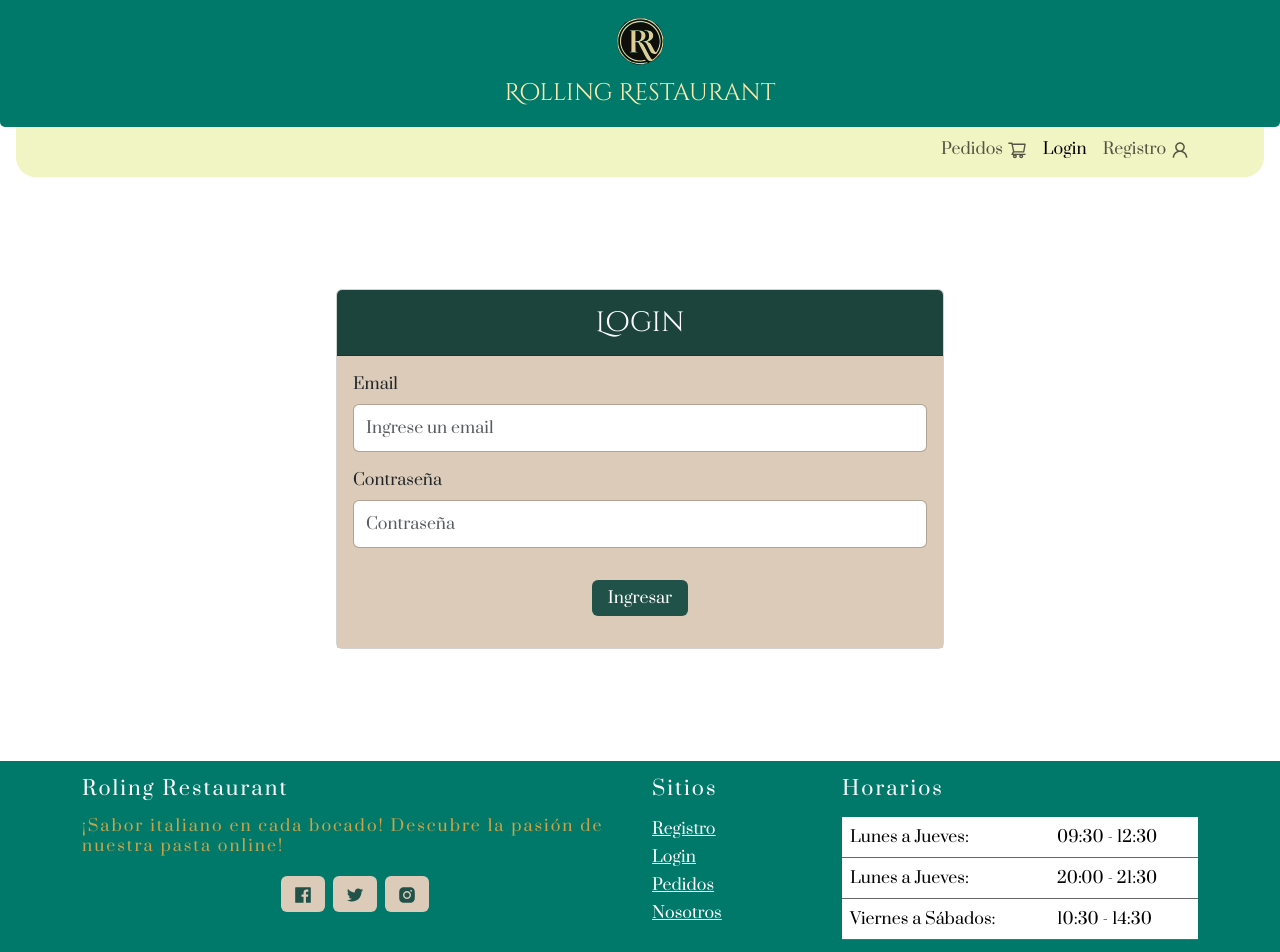
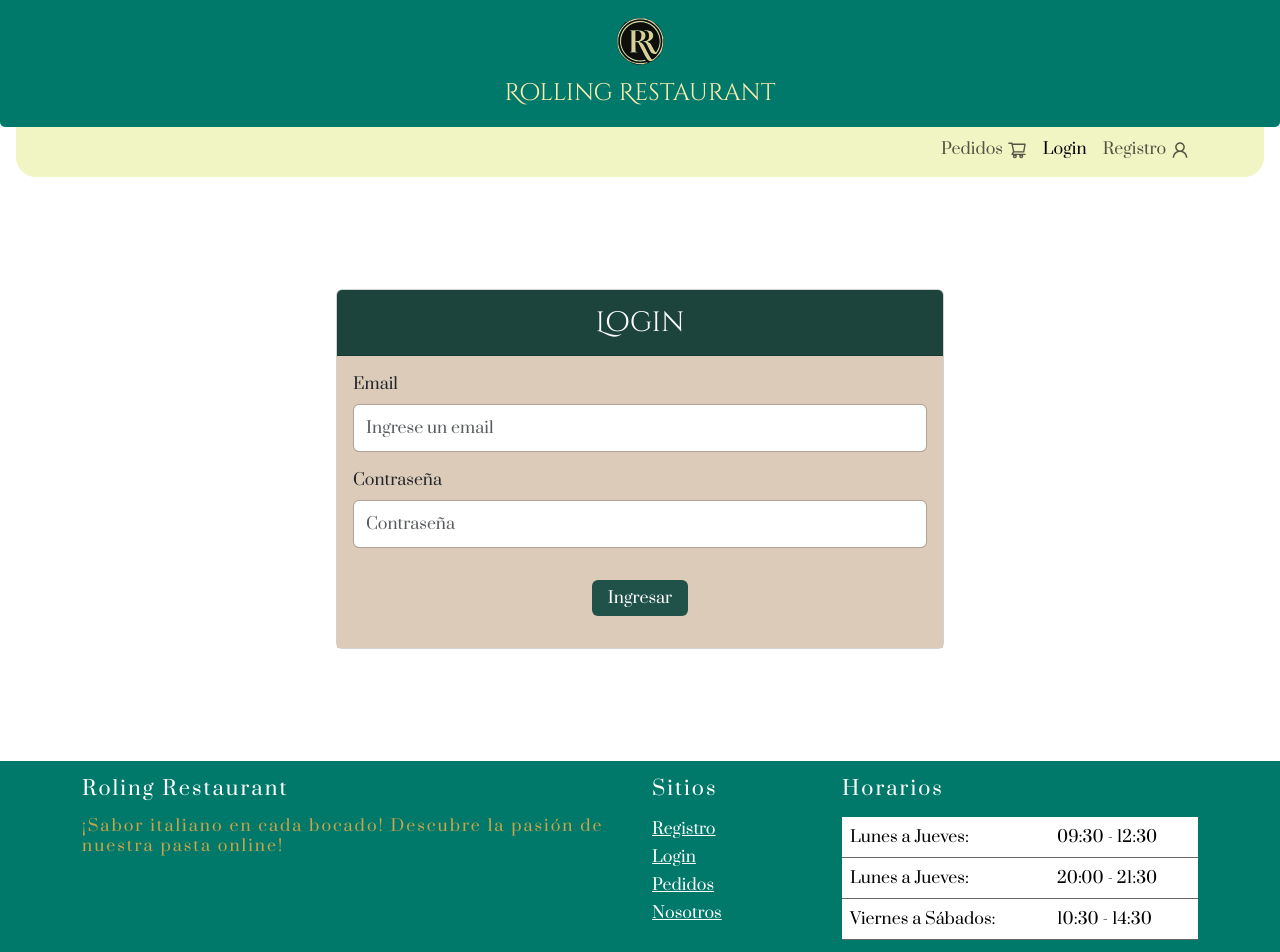
Before and after one commit to rafaortega191/rollingRestaurant-frontend, a React (Vite) app: page /login in a window 1280 px wide. Shown: the top 952 px of the page. Built offline with nearby package versions, Linux system fonts and the light colour scheme.

Commit message:
cambios en footer
se elimino los botones de redes sociales

```diff
--- a/src/components/common/Footer.jsx
+++ b/src/components/common/Footer.jsx
@@ -2,11 +2,7 @@ import React from "react";
 import { Container, Row, Col, Table, Button } from "react-bootstrap";
 import { Link } from "react-router-dom";
 import "./Footer.css";
-import {
-  AiFillFacebook,
-  AiOutlineTwitter,
-  AiFillInstagram,
-} from "react-icons/ai";
+
 
 const Footer = () => {
   return (
@@ -27,17 +23,7 @@ const Footer = () => {
               ¡Sabor italiano en cada bocado! Descubre la pasión de nuestra
               pasta online!
             </h6>
-            <div className="d-flex justify-content-center mx-auto">
-              <Button b className="m-1 botonesIconos" href="/error404">
-                <AiFillFacebook size="20" />
-              </Button>
-              <Button className="m-1 botonesIconos" href="/error404">
-                <AiOutlineTwitter size="20" />
-              </Button>
-              <Button className="m-1 botonesIconos" href="/error404">
-                <AiFillInstagram size="20" />
-              </Button>
-            </div>
+
           </Col>
           <Col lg={2} md={6} mb={4}>
             <h5
```
